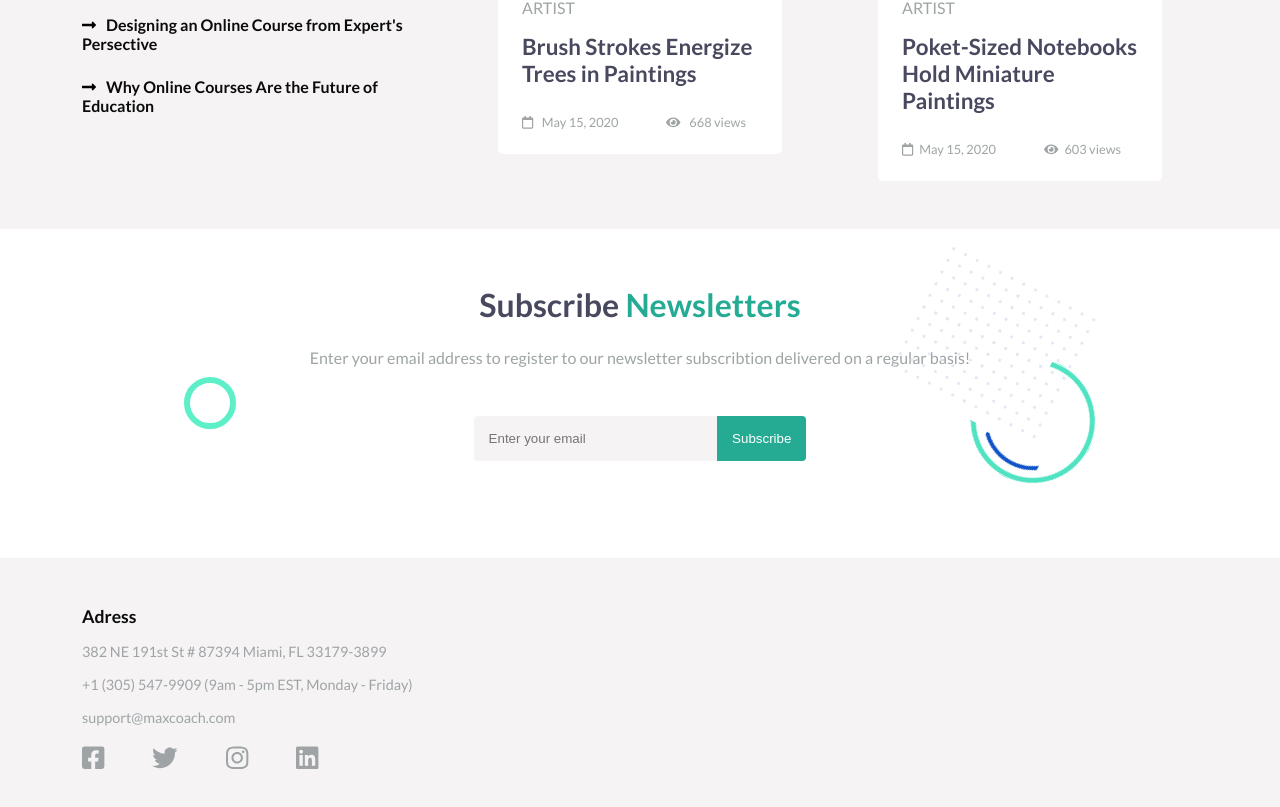
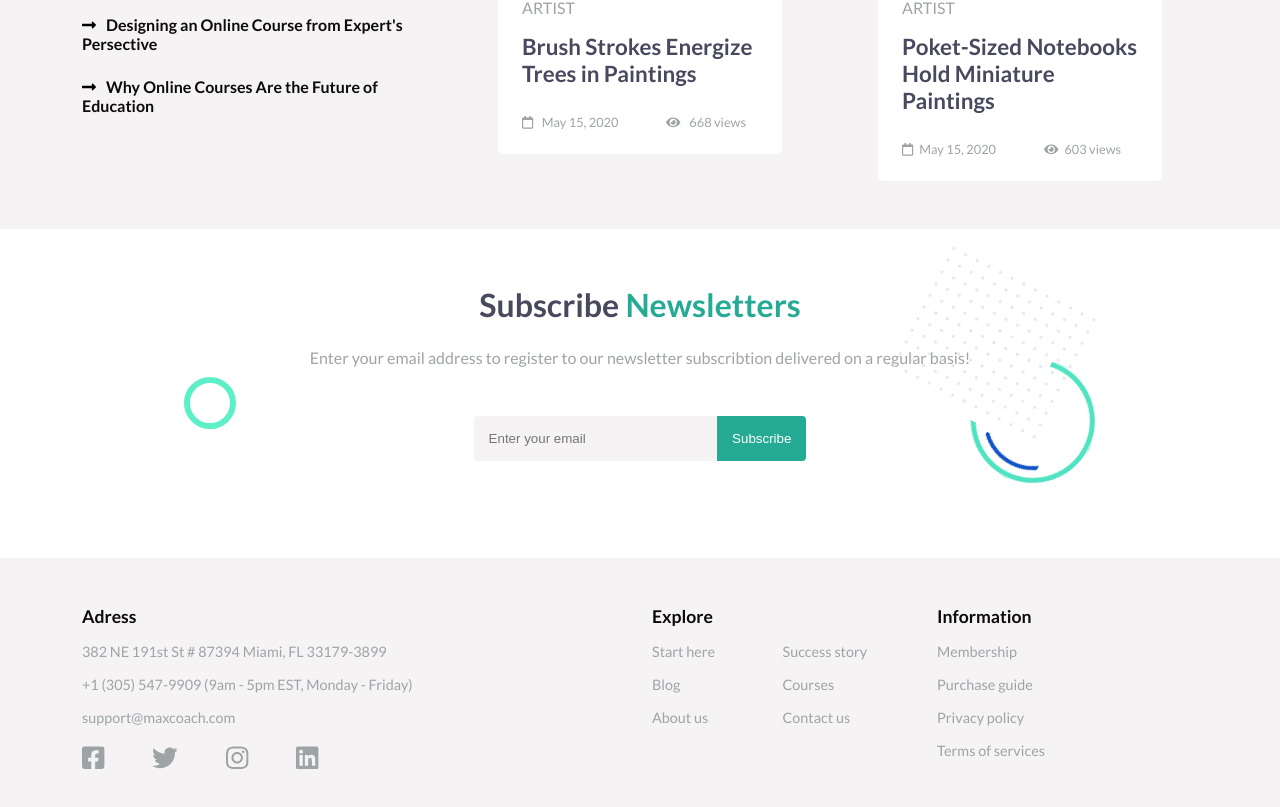
Before and after one commit to GianlucaBenassi/proj-html-vuejs, a Vue app: page / in a window 1280 px wide. Shown: the part 4279-5086 px from the top of the page. Built offline with nearby package versions, Linux system fonts and the light colour scheme.

Commit message:
footer dynamic links

```diff
--- a/src/components/macro/Footer.vue
+++ b/src/components/macro/Footer.vue
@@ -4,7 +4,7 @@
             <div class="row">
 
                 <!-- address + socials column -->
-                <div class="col">
+                <div class="col-6">
                     <h4 class="text-color mb-3">Adress</h4>
                     <span class="d-block text-color-light mb-3">382 NE 191st St # 87394 Miami, FL 33179-3899</span>
                     <span class="d-block text-color-light mb-3">+1 (305) 547-9909 (9am - 5pm EST, Monday - Friday)</span>
@@ -18,8 +18,13 @@
                 </div>
 
                 <!-- dynamic links column -->
-                <div class="col">
-
+                <div class="col" v-for="(link, index) in footerLinks" :key="index">
+                    <h4 class="text-color mb-3">{{link.title}}</h4>
+                    <ul :class="'dynamic_list--' + index ">
+                        <li class="mb-3" v-for="(text, i) in link.links" :key="i">
+                            <a href="#" class="text-color-light hover-text-green">{{text}}</a>
+                        </li>
+                    </ul>
                 </div>
 
             </div>
@@ -31,7 +36,7 @@
 export default {
     name: 'Footer',
     props: {
-        FooterLinks: Array
+        footerLinks: Array
     }
 }
 </script>
@@ -50,4 +55,13 @@ h4 {
     font-size: 1.6rem;
 }
 
+.dynamic_list--0{
+    display: flex;
+    flex-wrap: wrap;
+
+    li {
+        width: 50%;
+    }
+}
+
 </style>
```
